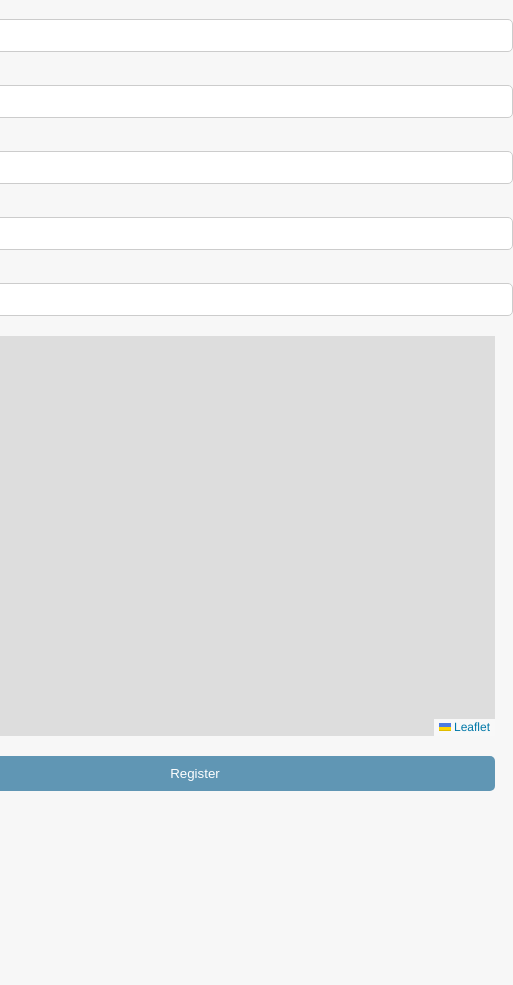
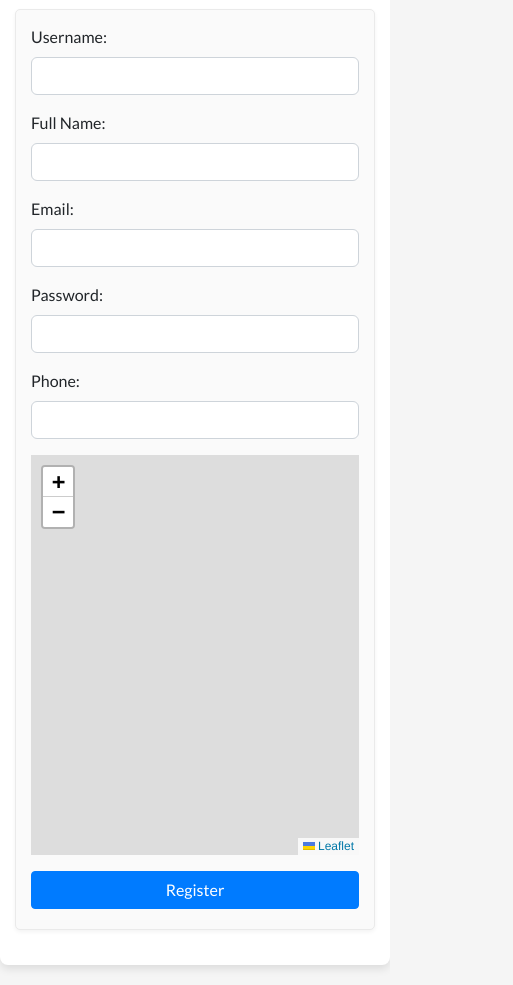
Before and after one commit to allexxlekk/RescueCircle, a plain HTML site: page frontend/citizen/registerRefactored/registerRefactor.html in a window 390 px wide. Shown: the part 146-1131 px from the top of the page, 513 px wide, since content can reach past the window. Before the commit the page ends 937 px from the top, so only its background shows below. Drawn offline with nearby package versions, Linux system fonts and the light colour scheme; no server answers.

Commit message:
Citizen: css & todos

```diff
--- a/frontend/citizen/login.css
+++ b/frontend/citizen/login.css
@@ -1,76 +1,89 @@
+/* Custom CSS with Bootstrap 4 integration */
+
 body {
-  font-family: "Arial", sans-serif;
-  background-color: #f4f7f6;
-  margin: 0;
-  padding: 0;
-  display: flex;
-
-  justify-content: center;
-  align-items: center;
-  height: 100vh;
+  background-color: #f5f5f5;
+  font-family: 'Lato', sans-serif;
 }
 
-/* Styling for the form to center it and give it a distinct appearance */
-form {
-  background-color: #ffffff;
-  padding: 2rem;
-  border-radius: 10px;
-  box-shadow: 0 0 10px rgba(0, 0, 0, 0.1);
-  width: 100%;
-  max-width: 400px;
-}
-
-/* Basic styling for form groups for better spacing */
-.form-group {
-  margin-bottom: 1em;
-}
-
-/* Style for the labels for clarity */
-label {
-  display: block;
-  margin-bottom: 0.5em;
+h1, h3, h4 {
+  font-family: 'Roboto', sans-serif;
   color: #333;
 }
 
-/* Unified styling for the input fields */
-input[type="email"],
-input[type="password"] {
-  width: 100%;
-  padding: 0.5em;
-  border: 1px solid #ddd;
-  border-radius: 5px;
-  box-sizing: border-box;
+.container {
+  max-width: 700px;
+  margin: 40px auto;
+  background: #ffffff;
+  border-radius: 8px;
+  box-shadow: 0 4px 8px rgba(0,0,0,0.1);
+  padding: 20px;
 }
 
-/* Style modifications for the email help text */
-#emailHelp {
-  display: block;
-  margin-top: 0.5em;
-  color: #666;
-  font-size: 0.875em;
+#userRegistrationForm, #loginForm {
+  box-shadow: 0 2px 4px rgba(0,0,0,0.05);
+  border: 1px solid #eaeaea;
+  border-radius: 5px;
+  margin-bottom: 20px;
+  padding: 15px;
+  background: #fafafa;
 }
 
-/* Styling the submit button to stand out */
-button[type="submit"] {
-  width: 100%;
-  padding: 0.5em;
-  border: none;
-  background-color: #007bff;
-  color: white;
-  border-radius: 5px;
-  cursor: pointer;
-  font-size: 1em;
-  transition: background-color 0.2s;
+.form-group {
+  margin-bottom: 1rem;
 }
 
-/* Change button color on hover to indicate interactivity */
-button[type="submit"]:hover {
-  background-color: #0056b3;
+.form-control {
+  border-radius: 0.375rem;
 }
 
-/* Title styling */
-h5 {
-  text-align: center;
-  color: #333;
-  margin-bottom: 2rem;
+.validation-error-message {
+  color: #dc3545;
+  font-size: 0.875rem;
+  margin-top: 0.25rem;
 }
+
+#mapid {
+  width: 100%;
+  height: 400px;
+  margin-bottom: 1rem;
+}
+
+.btn-primary {
+  margin: 5px 0;
+  width: 100%;
+}
+
+.btn-primary:hover {
+  transform: translateY(-2px);
+  box-shadow: 0 4px 6px rgba(0,0,0,0.1);
+}
+
+/* Mobile responsiveness */
+@media (max-width: 576px) {
+  .container {
+    margin: 20px auto;
+    padding: 15px;
+  }
+
+  #mapid {
+    height: 300px;
+  }
+}
+
+/* Additional styles for login page */
+#loginForm .form-group:last-of-type {
+  margin-bottom: 1.5rem;
+}
+
+#loginForm .btn-primary {
+  margin-top: 1rem;
+}
+
+.text-center a {
+  color: #007bff;
+  text-decoration: none;
+}
+
+.text-center a:hover {
+  text-decoration: underline;
+}
--- a/frontend/citizen/login.js
+++ b/frontend/citizen/login.js
@@ -32,6 +32,7 @@ const loginUser = async (event) => {
     try {
         await postLogin(loginObject);
         alert("Login successful");
+        //TODO go to page based on role
         window.location.href = './citizenPage.html';
     } catch (error) {
 
--- a/frontend/citizen/registerRefactored/register.css
+++ b/frontend/citizen/registerRefactored/register.css
@@ -1,91 +1,116 @@
-/* General Styles */
+/* Custom CSS with Bootstrap 4 integration */
+
 body {
-  font-family: Arial, sans-serif;
-  margin: 0;
-  padding: 0;
-  background-color: #f7f7f7;
-  display: flex;
-  justify-content: center;
-  align-items: center;
-  height: 100vh;
-  flex-direction: column; /* Added to display elements vertically */
+  background-color: #f5f5f5;
+  font-family: 'Lato', sans-serif;
 }
 
-/* Header Styling */
-h1 {
-  text-align: center;
-  margin-top: 15%;
+h1, h3, h4 {
+  font-family: 'Roboto', sans-serif;
   color: #333;
 }
 
-img {
-  margin: 0 auto; /* Center the image */
+.container {
+  max-width: 700px;
+  margin: 40px auto;
+  background: #ffffff;
+  border-radius: 8px;
+  box-shadow: 0 4px 8px rgba(0,0,0,0.1);
+  padding: 20px;
 }
 
-/* Form Styles */
 #userRegistrationForm {
-  max-width: 400px;
-  padding: 20px;
-  background-color: #fff;
+  box-shadow: 0 2px 4px rgba(0,0,0,0.05);
+  border: 1px solid #eaeaea;
   border-radius: 5px;
-  box-shadow: 0 2px 5px rgba(0, 0, 0, 0.1);
-  margin-top: 20px; /* Add space between header and form */
+  margin-bottom: 20px;
+  padding: 15px;
+  background: #fafafa;
 }
 
-label {
-  display: block;
-  margin-top: 10px;
-  color: #333;
+.form-group {
+  margin-bottom: 1rem;
 }
 
-input {
-  width: 100%;
-  padding: 10px;
-  margin-top: 5px;
-  border: 1px solid #ccc;
-  border-radius: 5px;
+.form-control {
+  border-radius: 0.375rem;
 }
 
 .validation-error-message {
-  margin-top: 5px;
+  color: #dc3545;
+  font-size: 0.875rem;
+  margin-top: 0.25rem;
 }
 
-/* Map Styles */
 #mapid {
   width: 100%;
-  height: 300px;
-  margin-top: 20px;
+  height: 400px;
+  margin-bottom: 1rem;
 }
 
-/* Button Styles */
-button {
-  display: block;
+.btn-primary {
+  margin: 5px 0;
   width: 100%;
-  padding: 10px;
-  background-color: #6096b4;
-  color: #fff;
-  border: none;
-  border-radius: 5px;
-  cursor: pointer;
-  margin-top: 20px;
 }
 
-button:hover {
-  background-color: #93bfcf;
+.btn-primary:hover {
+  transform: translateY(-2px);
+  box-shadow: 0 4px 6px rgba(0,0,0,0.1);
 }
 
-/* Validation Error Message Style */
-.validation-error-message {
-  color: red;
+/* Mobile responsiveness */
+@media (max-width: 576px) {
+  .container {
+    margin: 20px auto;
+    padding: 15px;
+  }
+
+  #mapid {
+    height: 300px;
+  }
 }
 
-/* Responsive Styles */
-@media only screen and (max-width: 600px) {
-  #userRegistrationForm {
-    padding: 10px;
-  }
+/* Incorporating your provided styles */
+.list-group-item-action {
+  border-radius: 0.375rem;
+  margin-top: 8px;
+  transition: transform 0.2s, box-shadow 0.2s;
+}
 
-  input {
-    padding: 8px;
-  }
+.list-group-item-action:hover {
+  transform: translateY(-2px);
+  box-shadow: 0 4px 6px rgba(0,0,0,0.1);
 }
+
+.dropdown .dropdown-menu {
+  border-radius: 0.375rem;
+  box-shadow: 0 4px 8px rgba(0,0,0,0.1);
+}
+
+.dropdown-item:hover {
+  background-color: #f8f9fa;
+}
+
+.dropdown-toggle {
+  overflow: hidden;
+  text-overflow: ellipsis;
+  white-space: normal;
+  max-width: 100%;
+  height: auto;
+  line-height: 1.5;
+}
+
+.pending-request {
+  background-color: #ffc107;
+  color: #000;
+}
+
+.assumed-request {
+  background-color: #17a2b8;
+  color: #fff;
+}
+
+.completed-request {
+  background-color: #28a745;
+  color: #fff;
+}
--- a/frontend/citizen/registerRefactored/registerRefactor.html
+++ b/frontend/citizen/registerRefactored/registerRefactor.html
@@ -1,50 +1,61 @@
 <!DOCTYPE html>
 <html lang="en">
-
 <head>
     <meta charset="UTF-8">
     <meta name="viewport" content="width=device-width, initial-scale=1.0">
-    <title>Register</title>
-    <link rel="stylesheet" href="https://unpkg.com/leaflet@1.7.1/dist/leaflet.css" />
-    <script src="https://unpkg.com/leaflet@1.7.1/dist/leaflet.js"></script>
+    <title>Register To Rescue Circle</title>
+    <link rel="stylesheet" href="https://stackpath.bootstrapcdn.com/bootstrap/4.5.2/css/bootstrap.min.css">
+    <link rel="stylesheet" href="https://unpkg.com/leaflet@1.7.1/dist/leaflet.css"/>
+    <link href="https://fonts.googleapis.com/css2?family=Lato&family=Roboto:wght@500&display=swap" rel="stylesheet">
     <link rel="stylesheet" href="register.css">
 </head>
+<body>
+<div class="container">
+    <h1 class="text-center mb-4">Register To Rescue Circle</h1>
+    <form id="userRegistrationForm">
+        <div class="form-group">
+            <label for="username">Username:</label>
+            <input type="text" class="form-control" id="username" name="username" required>
+            <div class="validation-error-message" id="val-error-username"></div>
+        </div>
 
-<body>
+        <div class="form-group">
+            <label for="fullname">Full Name:</label>
+            <input type="text" class="form-control" id="fullname" name="fullname" required>
+            <div class="validation-error-message" id="val-error-fullname"></div>
+        </div>
 
-    <h1>Register To Rescue Circle<img src="../../resources/rescue_circle_logo.webp" alt="" width="100px"></h1>
-    <div id=" userRegistrationForm">
-        <label for="username">Username:</label>
-        <input type="text" id="username" name="username" required>
-        <div class="validation-error-message" id="val-error-username" style="color: red"></div>
+        <div class="form-group">
+            <label for="email">Email:</label>
+            <input type="email" class="form-control" id="email" name="email" required>
+            <div class="validation-error-message" id="val-error-email"></div>
+        </div>
 
-        <label for="fullname">Full Name:</label>
-        <input type="text" id="fullname" name="fullname" required>
-        <div class="validation-error-message" id="val-error-fullname" style="color: red"></div>
+        <div class="form-group">
+            <label for="password">Password:</label>
+            <input type="password" class="form-control" id="password" name="password" required>
+            <div class="validation-error-message" id="val-error-password"></div>
+        </div>
 
+        <div class="form-group">
+            <label for="phone">Phone:</label>
+            <input type="tel" class="form-control" id="phone" name="phone" required>
+            <div class="validation-error-message" id="val-error-phone"></div>
+        </div>
 
-        <label for="email">Email:</label>
-        <input type="email" id="email" name="email" required>
-        <div class="validation-error-message" id="val-error-email" style="color: red"></div>
+        <div class="form-group">
+            <div id="mapid" style="width: 100%; height: 400px;"></div>
+            <div class="validation-error-message" id="val-error-map"></div>
+        </div>
 
+        <button id="register-button" type="button" class="btn btn-primary btn-block">Register</button>
+    </form>
+</div>
 
-        <label for="password">Password:</label>
-        <input type="password" id="password" name="password" required>
-        <div class="validation-error-message" id="val-error-password" style="color: red"></div>
-
-
-        <label for="phone">Phone:</label>
-        <input type="tel" id="phone" name="phone" required>
-        <div class="validation-error-message" id="val-error-phone" style="color: red"></div>
-
-
-        <div id="mapid" style="width: 600px; height: 400px;"></div>
-        <div class="validation-error-message" id="val-error-map" style="color: red"></div>
-
-        <button id="register-button" type="submit">Register</button>
-    </div>
-
-    <script type="module" src="registerRefactor.js"></script>
+<script src="https://code.jquery.com/jquery-3.5.1.slim.min.js"></script>
+<script src="https://cdn.jsdelivr.net/npm/@popperjs/core@2.5.3/dist/umd/popper.min.js"></script>
+<script src="https://stackpath.bootstrapcdn.com/bootstrap/4.5.2/js/bootstrap.min.js"></script>
+<script src="https://unpkg.com/leaflet@1.7.1/dist/leaflet.js"></script>
+<script type="module" src="registerRefactor.js"></script>
 </body>
-
 </html>
```
Also changed, not shown: frontend/citizen/login.html (+22 -16 lines), frontend/citizen/registerRefactored/registerRefactor.js (line endings or trailing spaces), frontend/item/item.html (line endings or trailing spaces).
